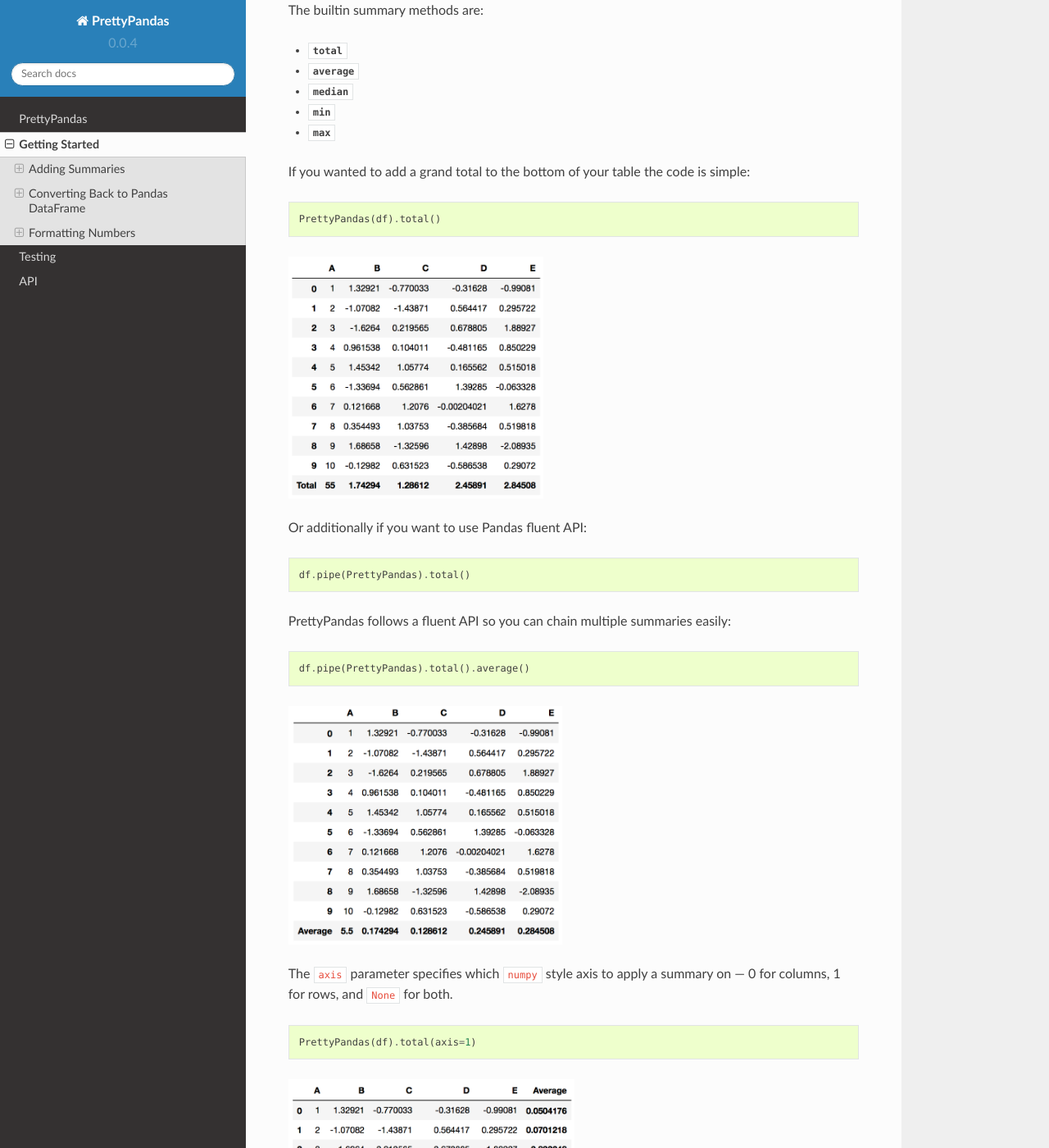
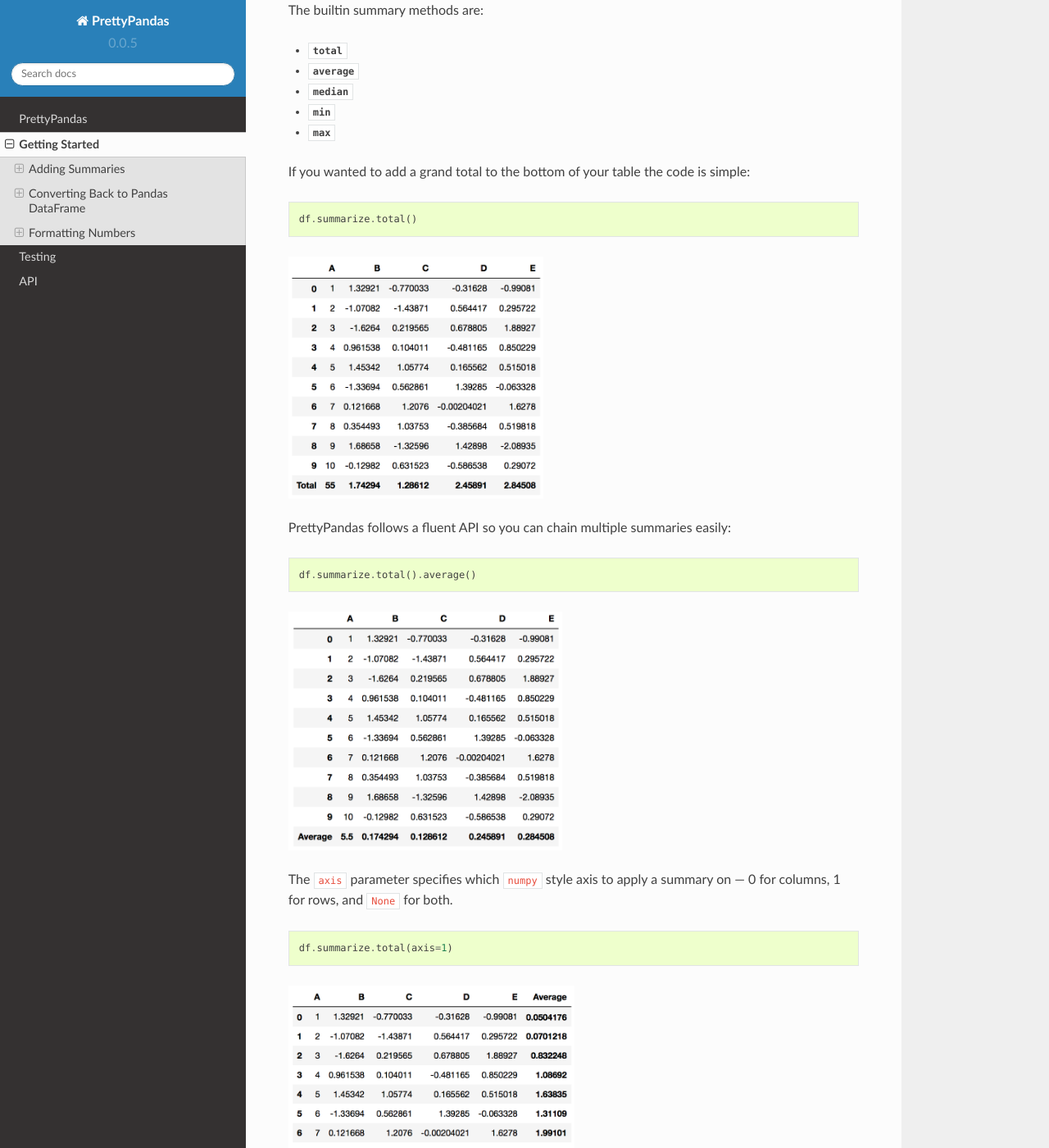
Before and after one commit to HHammond/PrettyPandas, a Sphinx documentation site: the page built from docs/source/quickstart.rst, in a window 1280 px wide and 1400 px high, scrolled down 311 px. Shown: the whole window at 82% size. Built offline with Sphinx 7.4.7 and the Read the Docs theme 2.0.0, drawn with Linux system fonts in a browser that asks for light colours; some of the changed text lies outside the part shown.

```diff
--- a/docs/source/conf.py
+++ b/docs/source/conf.py
@@ -58,9 +58,9 @@ author = 'Henry Hammond'
 # built documents.
 #
 # The short X.Y version.
-version = '0.0.4'
+version = '0.0.5'
 # The full version, including alpha/beta/rc tags.
-release = '0.0.4'
+release = '0.0.5'
 
 # The language for content autogenerated by Sphinx. Refer to documentation
 # for a list of supported languages.
--- a/docs/source/index.rst
+++ b/docs/source/index.rst
@@ -12,9 +12,11 @@ create report qualitiy tables with a simple API.
 
 .. code-block:: python
 
+   import prettypandas
+
    (
        df
-       .pipe(PrettyPandas)
+       .summarize
        .as_currency('GBP', subset='A')
        .as_percent(subset='B')
        .total()
@@ -28,7 +30,7 @@ create report qualitiy tables with a simple API.
 Features
 --------
 
-- Add summary rows and columns.
+summarize
 - Number formatting for currency, scientific units, and percentages.
 - Chaining commands.
 - Works seamlessly with `Pandas Style API`_.
--- a/docs/source/prettypandas.summarizer.rst
+++ b/docs/source/prettypandas.summarizer.rst
@@ -1,4 +1,3 @@
-
 prettypandas.summarize module
 =============================
 
--- a/docs/source/quickstart.rst
+++ b/docs/source/quickstart.rst
@@ -23,23 +23,16 @@ simple:
 
 .. code-block:: python
 
-    PrettyPandas(df).total()
+    df.summarize.total()
 
 .. image:: _static/Images/total@2x.png
     :width: 311px
-
-Or additionally if you want to use Pandas fluent API:
-
-.. code-block:: python
-
-    df.pipe(PrettyPandas).total()
-
 
 PrettyPandas follows a fluent API so you can chain multiple summaries easily:
 
 .. code-block:: python
 
-    df.pipe(PrettyPandas).total().average()
+    df.summarize.total().average()
 
 .. image:: _static/Images/average@2x.png
     :width: 334px
@@ -49,7 +42,7 @@ on --- 0 for columns, 1 for rows, and ``None`` for both.
 
 .. code-block:: python
 
-    PrettyPandas(df).total(axis=1)
+    df.summarize.total(axis=1)
 
 .. image:: _static/Images/alt_axis@2x.png
     :width: 349px
@@ -67,7 +60,7 @@ from a function which takes an array-like structure as a list.
     def count_greater_than_zero(column):
         return (column > 0).sum()
 
-    PrettyPandas(df).summary(count_greater_than_zero, title="> 0")
+    df.summarize.using(count_greater_than_zero, title="> 0")
 
 .. image:: _static/Images/custom_fn@2x.png
     :width: 287px
@@ -89,7 +82,7 @@ it back to a Pandas native DataFrame.
 
     (
         df
-        .pipe(PrettyPandas)
+        .summarize
         .total(axis=1)
         .to_frame()
     )
@@ -105,7 +98,8 @@ percentages, and apply a backgrouned gradient to a table:
 .. code-block:: python
 
     (
-        df.pipe(PrettyPandas)
+        df
+        .summarize
         .as_percent(precision=0)
         .median()
         .style
@@ -162,14 +156,14 @@ single column, or multiple columns.
 
 .. code-block:: python
 
-    PrettyPandas(df).as_percent(subset='A')  # Format just column A
+    df.summarize.as_percent(subset='A')  # Format just column A
 
 .. image:: _static/Images/format_a@2x.png
     :width: 301px
 
 .. code-block:: python
 
-    PrettyPandas(df).as_percent(subset=['A', 'B'])  # Format columns A and B
+    df.summarize.as_percent(subset=['A', 'B'])  # Format columns A and B
 
 .. image:: _static/Images/format_a_b@2x.png
     :width: 363px
@@ -183,7 +177,7 @@ argument needs to take in a `pandas.Index` to specify the row.
 .. code-block:: python
 
     # Format the row with row-index 3
-    PrettyPandas(df).as_percent(subset=pd.IndexSlice[3,:], precision=2)
+    df.summarize.as_percent(subset=pd.IndexSlice[3,:], precision=2)
 
 .. image:: _static/Images/format_row@2x.png
     :width: 294px
@@ -199,7 +193,8 @@ The following example shows how to select rows in a multi-index:
     second_row_idx = pd.IndexSlice[1, :]
 
     (
-        df.pipe(PrettyPandas)
+        df
+        .summarize
         .as_currency(subset=first_row_idx)
         .as_percent(subset=second_row_idx)
         .total(axis=1)
--- a/setup.py
+++ b/setup.py
@@ -10,7 +10,7 @@ with open(path.join(here, 'README.txt'), encoding='utf-8') as f:
 setup(
     name='prettypandas',
 
-    version='0.0.4',
+    version='0.0.5',
 
     description='Pandas Styler for Report Quality Tables.',
     long_description=long_description,
```
Also changed, not shown: other parts of docs/source/quickstart.rst (+1 -1 lines), 1 other file.
